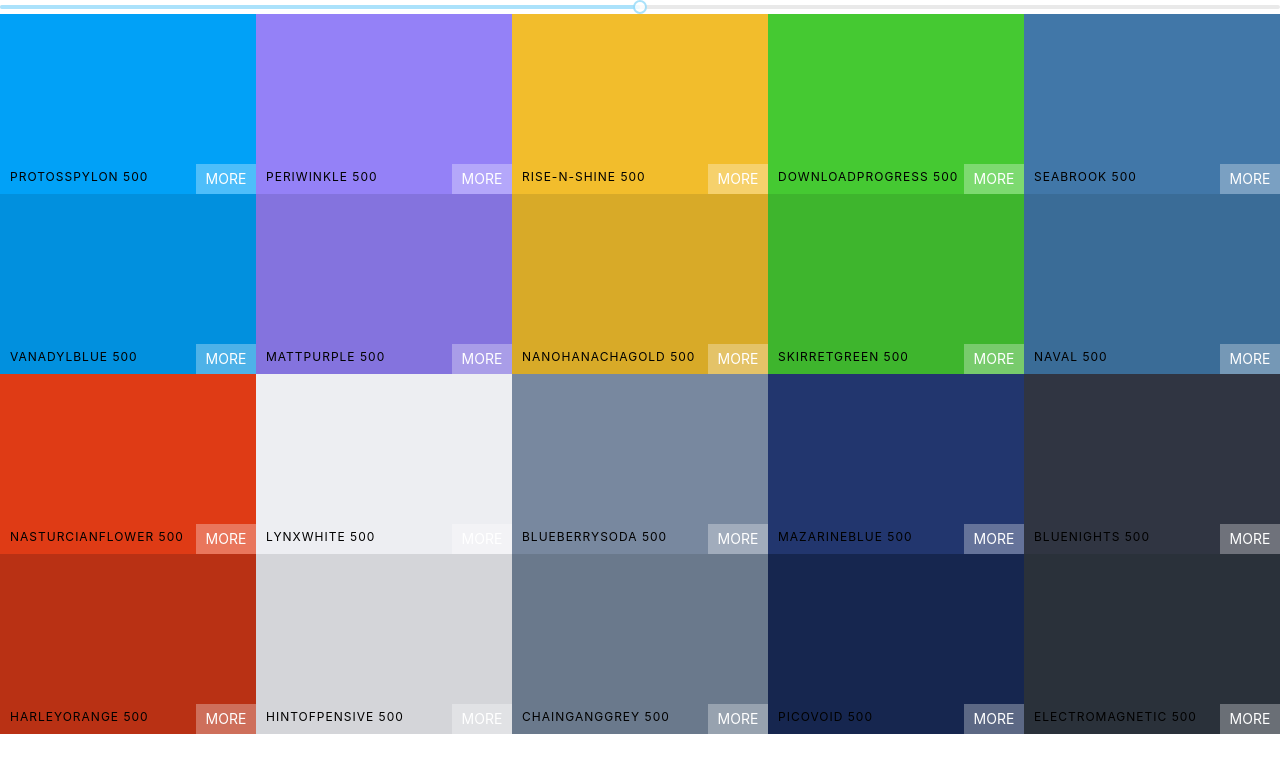
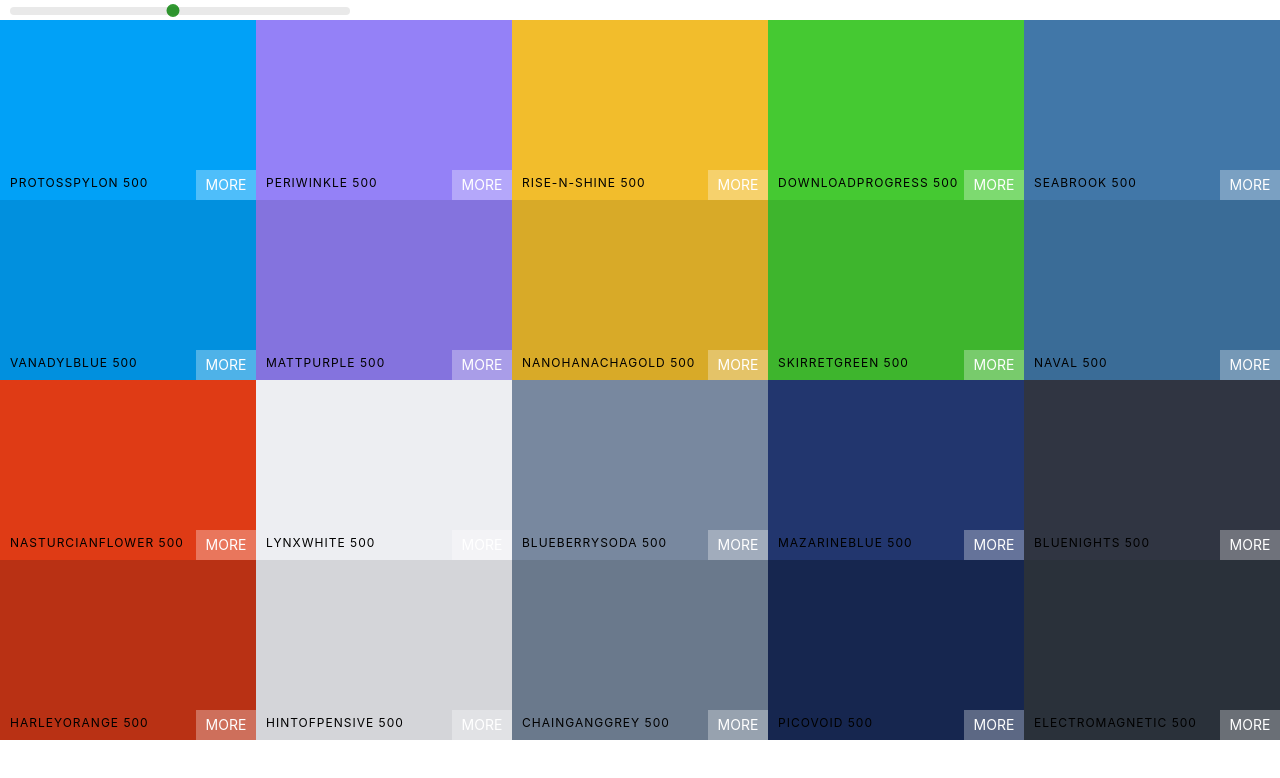
Before and after one commit to Mohammed-Abdelmoneim/react-colors, a React (Create React App) app: page / in a window 1280 px wide. Shown: the top 778 px of the page. Built offline with nearby package versions, Linux system fonts and the light colour scheme.

Commit message:
style slider

```diff
--- a/src/Palette.css
+++ b/src/Palette.css
@@ -4,3 +4,30 @@
 .palette-colors {
   height: 90%;
 }
+
+.slider {
+  width: 340px;
+  margin: 0 10px;
+  display: inline-block;
+}
+
+.rc-slider-track {
+  background-color: transparent !important;
+}
+.rc-slider-handle,
+.rc-slider-handle:active,
+.rc-slider-handle:focus,
+.rc-slider-handle:hover {
+  background-color: green;
+  outline: none !important;
+  border: 2px solid green;
+  box-sizing: none;
+  width: 13px !important;
+  height: 13px !important;
+  margin-left: -7px !important;
+  margin-top: -3px !important;
+}
+
+.rc-slider-rail {
+  height: 8px !important;
+}
--- a/src/Palette.js
+++ b/src/Palette.js
@@ -1,8 +1,8 @@
 import React, { Component } from "react";
 import ColorBox from "./ColorBox";
-import "./Palette.css";
 import Slider from "rc-slider";
 import "rc-slider/assets/index.css";
+import "./Palette.css";
 
 class Pallette extends Component {
   constructor(props) {
@@ -21,6 +21,7 @@
     ));
     return (
       <div className="palette">
+        <div className="slider">
           <Slider
             defaultValue={level}
             min={100}
@@ -28,6 +29,7 @@
             step={100}
             onChange={this.changeLevel}
           />
+        </div>
         {/* navbar goes here */}
         <div className="palette-colors">{ColorBoxes}</div>
         {/* footer enentually */}
```
Lines whose indentation alone changed are shown as unchanged.
